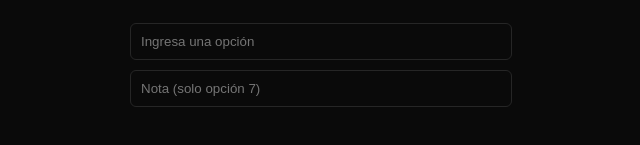
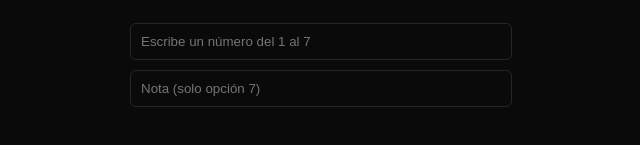
Before and after one commit to johnestebann58-debug/pro_fin, a website: page Index.html in a window 1280 px wide. Shown: the part 331-476 px from the top of the page, 330-970 px from the left. Drawn offline with Linux system fonts and the light colour scheme.

Commit message:
Hice un cambio en un input para que fuese mas claro

```diff
--- a/Index.html
+++ b/Index.html
@@ -20,7 +20,7 @@
       7. Clasificar nota<br>
     </p>
 
-    <input type="number" id="opcion" placeholder="Ingresa una opción">
+    <input type="number" id="opcion" placeholder="Escribe un número del 1 al 7">
     <input type="number" id="notaInput" placeholder="Nota (solo opción 7)">
 
     <div id="output"></div>
```
